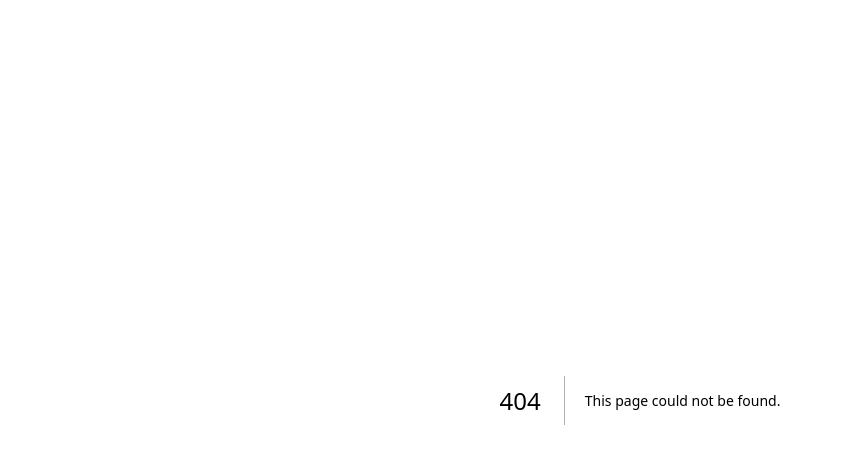
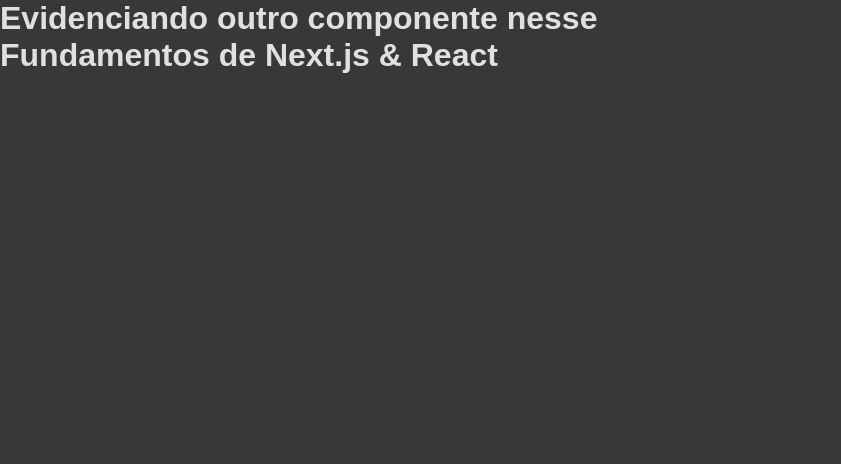
Before and after one commit to LucasGabrielFaustinoDaSilva/Estudo_next.JS, a Next.js app in the folder aulao_nexjs/fundamentos/: page /exemplo in a window 1280 px wide. Before the commit this address had no page. Shown: the top 464 px of the page, without its empty margins (0-841 px from the left). Built offline with nearby package versions, Linux system fonts and the light colour scheme.

Commit message:
Aprendendo a referenciar componentes

```diff
--- /dev/null
+++ b/aulao_nexjs/fundamentos/components/Cabecalho.jsx
@@ -0,0 +1,7 @@
+export default function Cabecalho(){
+  return (
+    <header>
+      <h1>Fundamentos de Next.js & React</h1>
+    </header>
+  )
+}
--- /dev/null
+++ b/aulao_nexjs/fundamentos/src/pages/exemplo.jsx
@@ -0,0 +1,14 @@
+import Cabecalho from "../../components/Cabecalho";
+
+export default function Exemplo(){
+  return (
+    <div>
+      <h1>Evidenciando outro componente nesse</h1>
+      <Cabecalho/>
+
+    </div>
+    // Pode ser tag vazia ao inves da div
+
+
+  )
+}
```
Also changed, not shown: aulao_nexjs/fundamentos/components/arquivo.txt (deleted), 2 other files (tests, documents, lock files or other folders).
